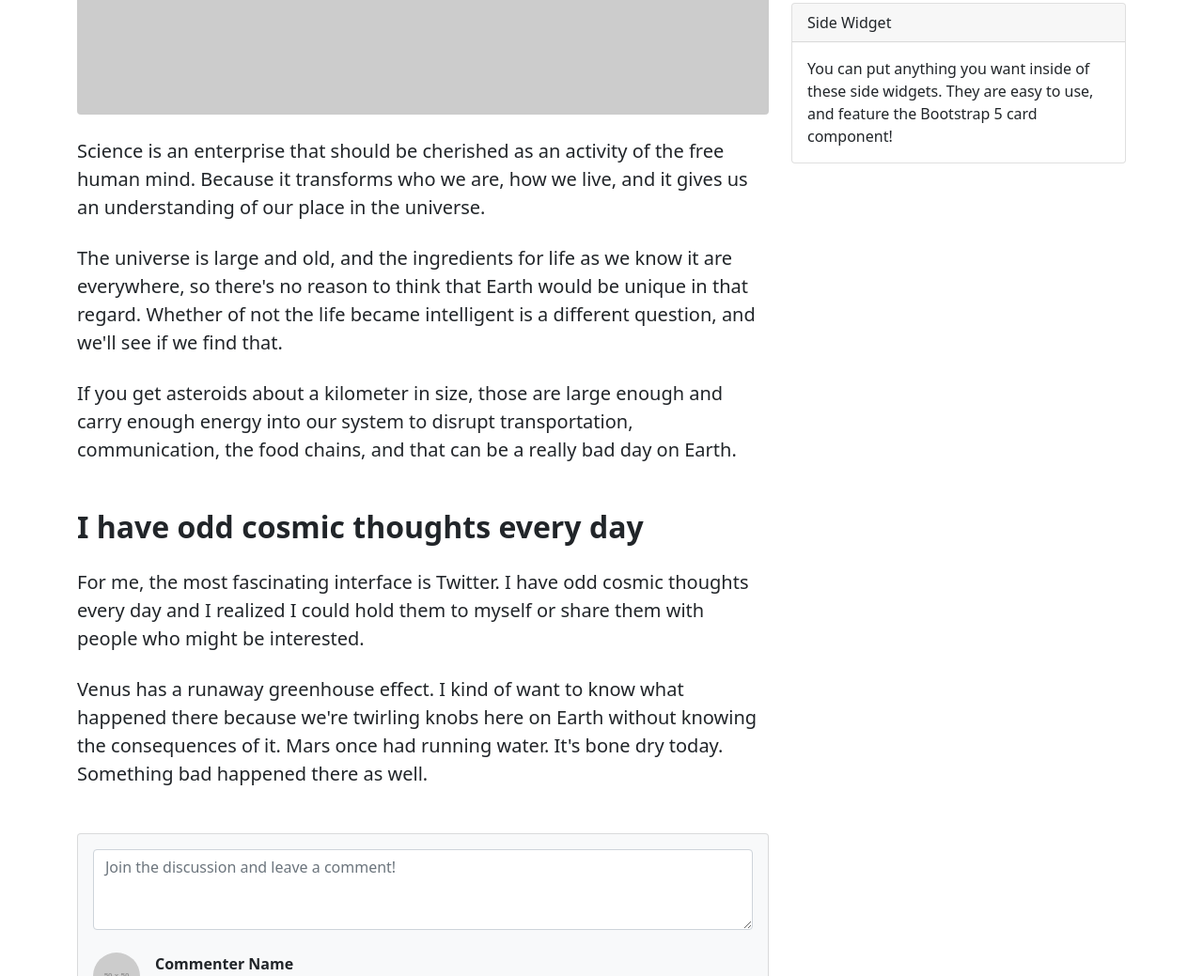
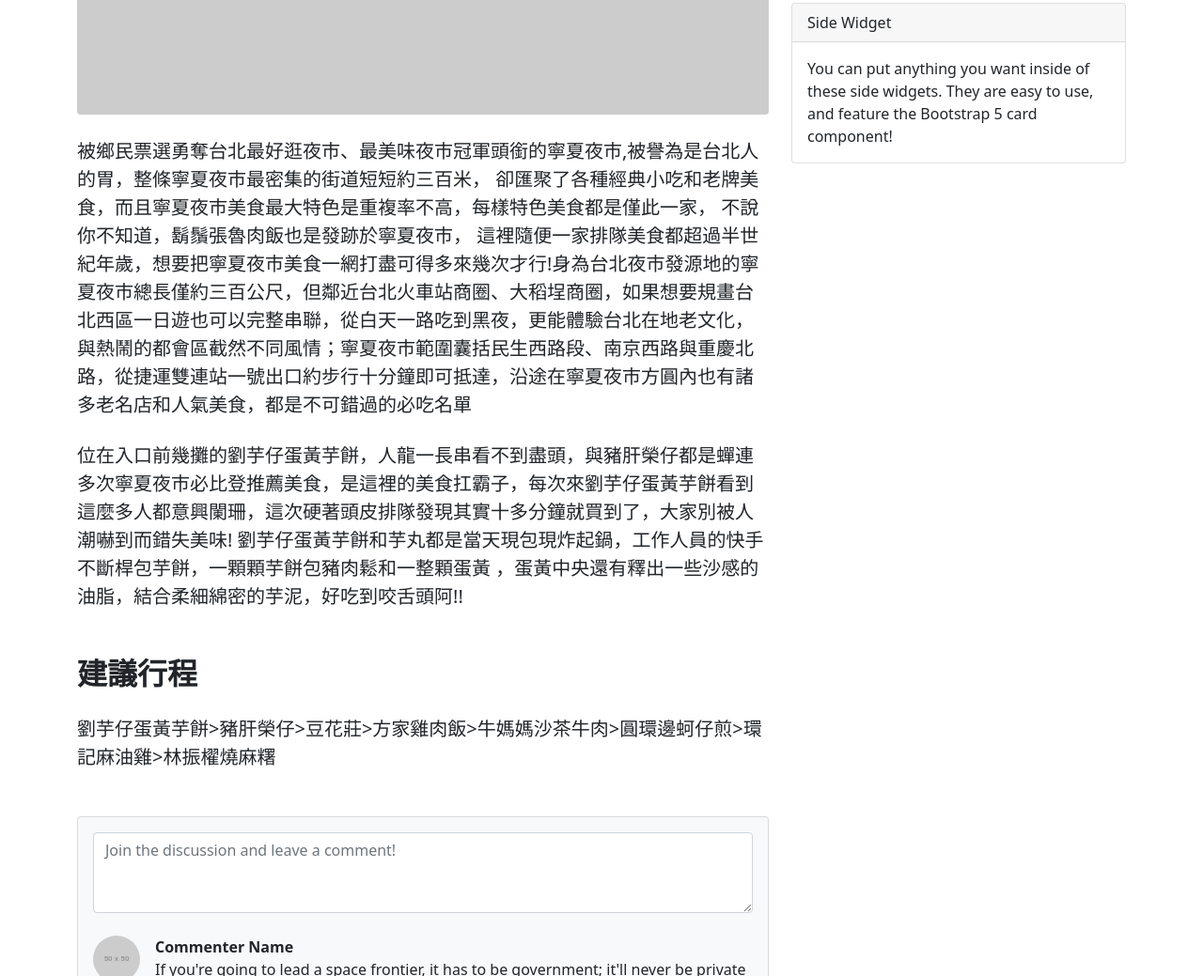
Before and after one commit to kuopoting/k33, a plain HTML site: page index.html in a window 1280 px wide. Shown: the part 409-1448 px from the top of the page at 94% size. Drawn offline with nearby package versions, Linux system fonts and the light colour scheme; placeholder pictures from the web are drawn by us.

Commit message:
Update index.html

```diff
--- a/index.html
+++ b/index.html
@@ -47,12 +47,12 @@
                         <figure class="mb-4"><img class="img-fluid rounded" src="https://dummyimage.com/900x400/ced4da/6c757d.jpg" alt="..." /></figure>
                         <!-- Post content-->
                         <section class="mb-5">
-                            <p class="fs-5 mb-4">Science is an enterprise that should be cherished as an activity of the free human mind. Because it transforms who we are, how we live, and it gives us an understanding of our place in the universe.</p>
-                            <p class="fs-5 mb-4">The universe is large and old, and the ingredients for life as we know it are everywhere, so there's no reason to think that Earth would be unique in that regard. Whether of not the life became intelligent is a different question, and we'll see if we find that.</p>
-                            <p class="fs-5 mb-4">If you get asteroids about a kilometer in size, those are large enough and carry enough energy into our system to disrupt transportation, communication, the food chains, and that can be a really bad day on Earth.</p>
-                            <h2 class="fw-bolder mb-4 mt-5">I have odd cosmic thoughts every day</h2>
-                            <p class="fs-5 mb-4">For me, the most fascinating interface is Twitter. I have odd cosmic thoughts every day and I realized I could hold them to myself or share them with people who might be interested.</p>
-                            <p class="fs-5 mb-4">Venus has a runaway greenhouse effect. I kind of want to know what happened there because we're twirling knobs here on Earth without knowing the consequences of it. Mars once had running water. It's bone dry today. Something bad happened there as well.</p>
+                            <p class="fs-5 mb-4">被鄉民票選勇奪台北最好逛夜市、最美味夜市冠軍頭銜的寧夏夜市,被譽為是台北人的胃，整條寧夏夜市最密集的街道短短約三百米， 卻匯聚了各種經典小吃和老牌美食，而且寧夏夜市美食最大特色是重複率不高，每樣特色美食都是僅此一家， 不說你不知道，鬍鬚張魯肉飯也是發跡於寧夏夜市， 這裡隨便一家排隊美食都超過半世紀年歲，想要把寧夏夜市美食一網打盡可得多來幾次才行!身為台北夜市發源地的寧夏夜市總長僅約三百公尺，但鄰近台北火車站商圈、大稻埕商圈，如果想要規畫台北西區一日遊也可以完整串聯，從白天一路吃到黑夜，更能體驗台北在地老文化，與熱鬧的都會區截然不同風情；寧夏夜市範圍囊括民生西路段、南京西路與重慶北路，從捷運雙連站一號出口約步行十分鐘即可抵達，沿途在寧夏夜市方圓內也有諸多老名店和人氣美食，都是不可錯過的必吃名單</p>
+                            <p class="fs-5 mb-4">位在入口前幾攤的劉芋仔蛋黃芋餅，人龍一長串看不到盡頭，與豬肝榮仔都是蟬連多次寧夏夜市必比登推薦美食，是這裡的美食扛霸子，每次來劉芋仔蛋黃芋餅看到這麼多人都意興闌珊，這次硬著頭皮排隊發現其實十多分鐘就買到了，大家別被人潮嚇到而錯失美味! 劉芋仔蛋黃芋餅和芋丸都是當天現包現炸起鍋，工作人員的快手不斷桿包芋餅，一顆顆芋餅包豬肉鬆和一整顆蛋黃 ，蛋黃中央還有釋出一些沙感的油脂，結合柔細綿密的芋泥，好吃到咬舌頭阿!!</p>
+                            <p class="fs-5 mb-4"></p>
+                            <h2 class="fw-bolder mb-4 mt-5">建議行程</h2>
+                            <p class="fs-5 mb-4">劉芋仔蛋黃芋餅>豬肝榮仔>豆花莊>方家雞肉飯>牛媽媽沙茶牛肉>圓環邊蚵仔煎>環記麻油雞>林振櫂燒麻糬</p>
+                            <p class="fs-5 mb-4"></p>
                         </section>
                     </article>
                     <!-- Comments section-->
```
